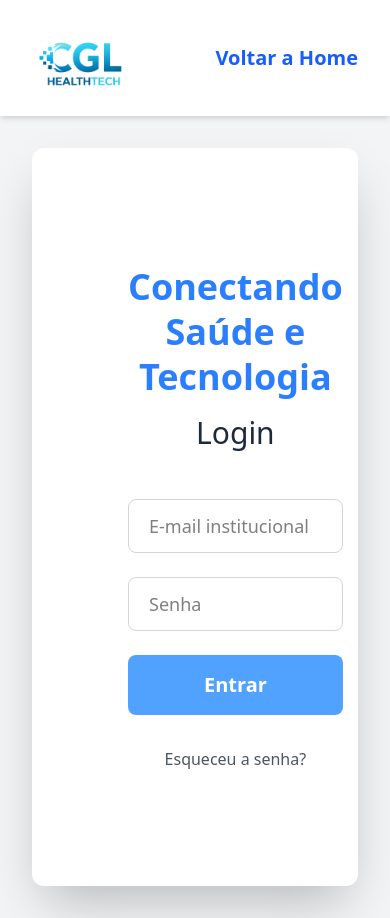
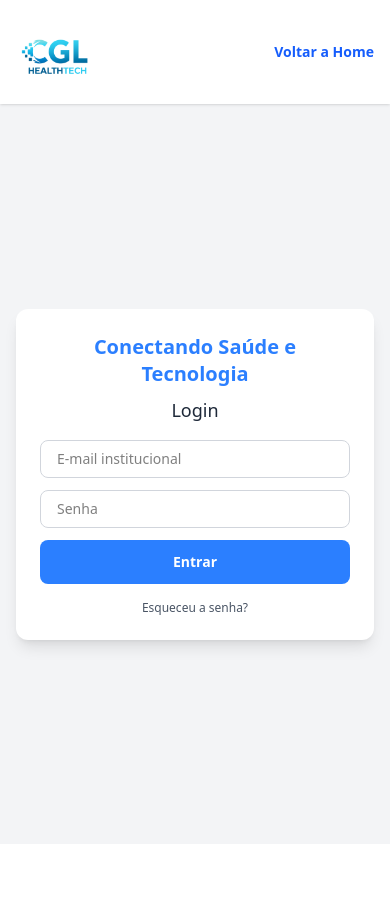
Before and after one commit to camiexemplar/SPRINT-04-FRONT-END, a React (Vite) app: page /login in a window 390 px wide. After the commit the page ends 844 px from the top, so only its background shows below. Built offline with nearby package versions, Linux system fonts and the light colour scheme; a web font is replaced by a local one.

Commit message:
feat: Adds responsive styling to LoginPage component

```diff
--- a/src/pages/loginPage.tsx
+++ b/src/pages/loginPage.tsx
@@ -11,66 +11,70 @@ export const LoginPage: React.FC = () => {
 
   const handleSubmit = (event: React.FormEvent) => {
     event.preventDefault();
-
     login();
-
     navigate('/dashboard');
   };
 
   return (
     <div className="flex flex-col min-h-screen bg-gray-100 font-sans">
 
-      <header className="w-full bg-white shadow-md py-2 px-8">
-         <Link to="/" className="flex items-center gap-2 justify-between">
-        <img src={logo} alt="CGL HealthTech Logo" className="w-25" />
-        <span className="font-bold text-xl text-blue-600">Voltar a Home</span>
-      </Link>
+      <header className="w-full bg-white shadow-sm py-3 px-4 sm:py-4 sm:px-8 flex items-center justify-between">
+        <Link to="/" className="flex items-center gap-2">
+          <img src={logo} alt="CGL HealthTech Logo" className="w-20 sm:w-24" />
+        </Link>
+        <Link to="/" className="font-semibold text-sm sm:text-lg text-blue-600 hover:text-blue-700 transition-colors">
+          Voltar a Home
+        </Link>
       </header>
 
-      <main className="flex flex-grow items-center justify-center p-8">
+      {/* main com padding adaptavel e scroll suave */}
+      <main className="flex flex-grow items-center justify-center py-4 px-4 sm:py-8 sm:px-8 lg:py-12">
 
-        <div className="flex w-full max-w-7xl bg-white rounded-xl shadow-2xl overflow-hidden">
+        <div className="flex flex-col md:flex-row w-full max-w-4xl lg:max-w-7xl bg-white rounded-xl sm:rounded-2xl shadow-lg sm:shadow-2xl overflow-hidden">
 
-          <div className="flex-1 p-24 flex flex-col items-center justify-center">
+          <div className="flex-1 p-6 sm:p-8 md:p-12 lg:p-24 flex flex-col items-center justify-center">
 
-            <h1 className="text-4xl font-semibold text-blue-500 text-center mb-4 leading-tight">
+            <h1 className="text-xl sm:text-2xl lg:text-3xl xl:text-4xl font-semibold text-blue-500 text-center mb-2 lg:mb-4 leading-snug">
               Conectando Saúde e Tecnologia
             </h1>
 
-            <h2 className="text-3xl font-medium text-gray-800 text-center mb-12">
+            <h2 className="text-lg sm:text-xl lg:text-2xl xl:text-3xl font-medium text-gray-800 text-center mb-4 sm:mb-6 lg:mb-8">
               Login
             </h2>
 
-            <form onSubmit={handleSubmit} className="flex flex-col space-y-6 w-full max-w-sm">
+            <form onSubmit={handleSubmit} className="flex flex-col space-y-3 sm:space-y-4 lg:space-y-6 w-full max-w-xs sm:max-w-sm">
               <input
                 type="email"
                 placeholder="E-mail institucional"
                 value={email}
                 onChange={(e) => setEmail(e.target.value)}
-                className="w-full px-5 py-3 border border-gray-300 rounded-lg focus:outline-none focus:ring-2 focus:ring-blue-500 text-lg"
+                className="w-full px-4 py-2 sm:px-5 sm:py-3 border border-gray-300 rounded-lg focus:outline-none focus:ring-2 focus:ring-blue-500 text-sm sm:text-base transition-colors"
+                required
               />
               <input
                 type="password"
                 placeholder="Senha"
                 value={password}
                 onChange={(e) => setPassword(e.target.value)}
-                className="w-full px-5 py-3 border border-gray-300 rounded-lg focus:outline-none focus:ring-2 focus:ring-blue-500 text-lg"
+                className="w-full px-4 py-2 sm:px-5 sm:py-3 border border-gray-300 rounded-lg focus:outline-none focus:ring-2 focus:ring-blue-500 text-sm sm:text-base transition-colors"
+                required
               />
               <button
                 type="submit"
-                className="w-full px-6 py-4 bg-blue-400 text-white font-bold rounded-lg hover:bg-blue-500 transition-colors text-xl"
+                className="w-full px-6 py-3 sm:py-3 lg:py-4 bg-blue-500 text-white font-semibold rounded-lg hover:bg-blue-600 focus:ring-2 focus:ring-blue-300 transition-colors text-sm sm:text-base lg:text-lg"
               >
                 Entrar
               </button>
             </form>
 
-            <a href="#" className="mt-8 text-center text-base text-gray-600 hover:underline">
+            <a href="#" className="mt-4 sm:mt-6 lg:mt-8 text-center text-xs sm:text-sm text-gray-600 hover:text-gray-800 hover:underline transition-colors">
               Esqueceu a senha?
             </a>
           </div>
 
-          <div className="flex-1 p-24 bg-blue-500 text-white flex items-center justify-center">
-            <p className="text-2xl leading-relaxed text-center">
+          {/* coluna informativa - escondida no mobile para melhorar vizualização */}
+          <div className="hidden md:flex flex-1 p-8 lg:p-12 xl:p-24 bg-blue-500 text-white items-center justify-center">
+            <p className="text-base lg:text-lg xl:text-xl leading-relaxed text-center">
               Plataforma digital do Hospital das Clínicas, desenvolvida para facilitar o acesso seguro e eficiente às informações de pacientes e dashboards de gestão.
             </p>
           </div>
```
